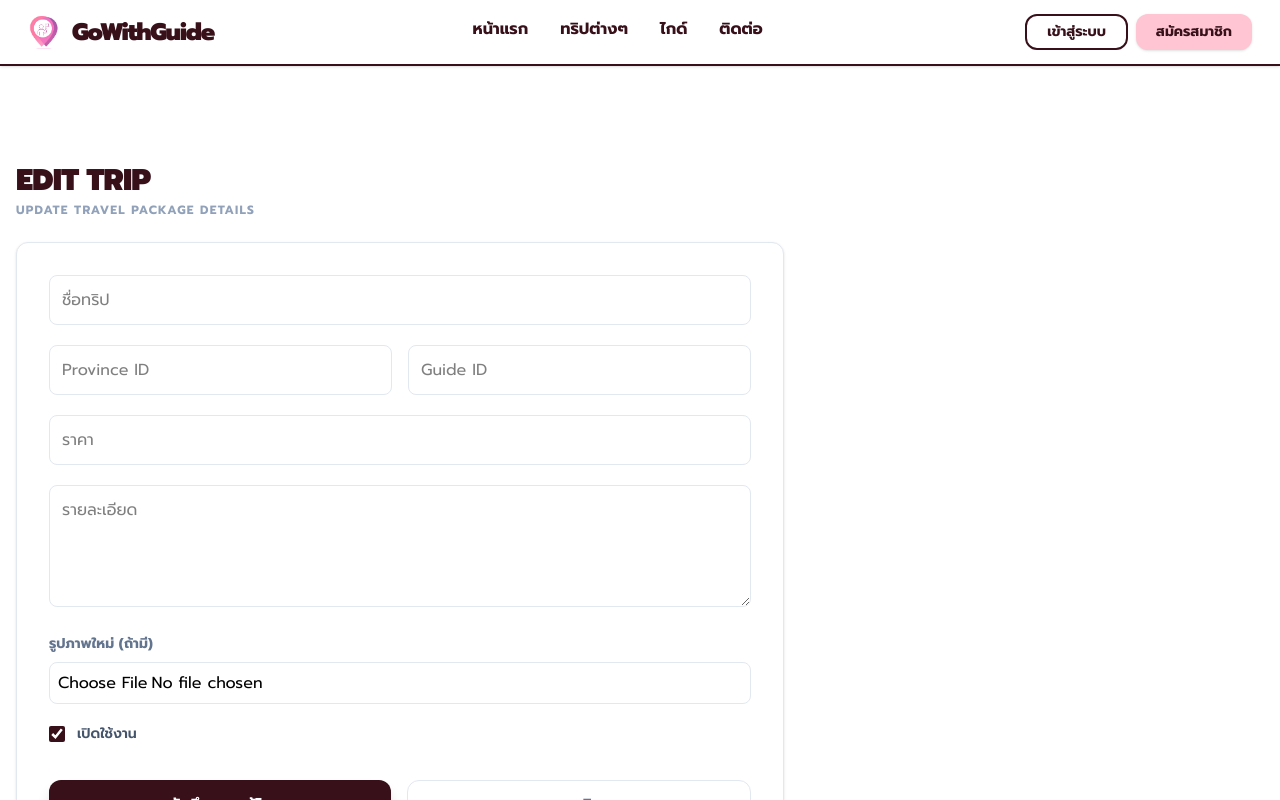
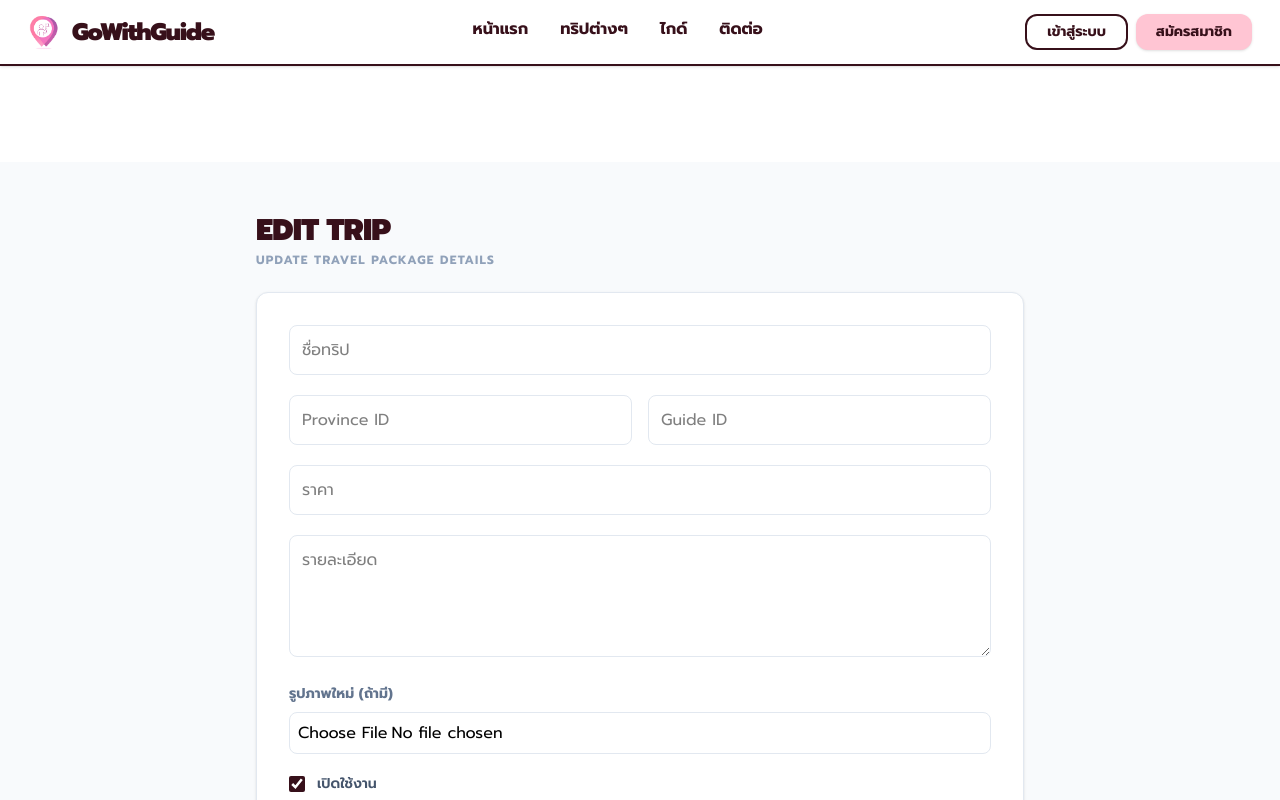
Before and after one commit to Limitbreakzz/guide_booking_FontEnd, a React (Vite) app: page /admin/trips/1/edit in a window 1280 px wide. Shown: the top 800 px of the page. Built offline with nearby package versions, Linux system fonts and the light colour scheme; no server answers.

Commit message:
first commit

```diff
--- a/src/pages/Admin/AdminEditTrip.jsx
+++ b/src/pages/Admin/AdminEditTrip.jsx
@@ -25,7 +25,7 @@ const AdminEditTrip = () => {
   const fetchTrip = async () => {
     try {
       const res = await axios.get(
-        `${import.meta.env.VITE_API_URL}/trips/${id}`,
+        `${import.meta.env.VITE_API_URL}/trips/${id}`
       );
       const trip = res.data.data;
 
@@ -67,12 +67,16 @@ const AdminEditTrip = () => {
         formData.append("picture", picture);
       }
 
-      await axios.put(`${import.meta.env.VITE_API_URL}/trips/${id}`, formData, {
+      await axios.put(
+        `${import.meta.env.VITE_API_URL}/trips/${id}`,
+        formData,
+        {
           headers: {
             Authorization: `Bearer ${token}`,
             "Content-Type": "multipart/form-data",
           },
-      });
+        }
+      );
 
       alert("แก้ไขสำเร็จ");
       navigate("/admin/trips");
@@ -83,9 +87,9 @@ const AdminEditTrip = () => {
   };
 
   return (
-    <div className="w-full space-y-6 pb-10 px-4">
+    <div className="min-h-screen flex items-center justify-center px-4 bg-slate-50">
+      <div className="w-full max-w-3xl space-y-6">
         {/* Header */}
-      <div className="flex justify-between items-center">
         <div>
           <h1 className="text-3xl font-black text-[#37101A] uppercase tracking-tight">
             Edit Trip
@@ -94,10 +98,9 @@ const AdminEditTrip = () => {
             Update travel package details
           </p>
         </div>
-      </div>
 
         {/* Form Card */}
-      <div className="bg-white rounded-xl border border-slate-200 shadow-sm p-8 max-w-3xl">
+        <div className="bg-white rounded-xl border border-slate-200 shadow-sm p-8">
           <form onSubmit={handleSubmit} className="space-y-5">
             <input
               type="text"
@@ -192,6 +195,7 @@ const AdminEditTrip = () => {
           </form>
         </div>
       </div>
+    </div>
   );
 };
 
```
Lines whose indentation alone changed are shown as unchanged.
